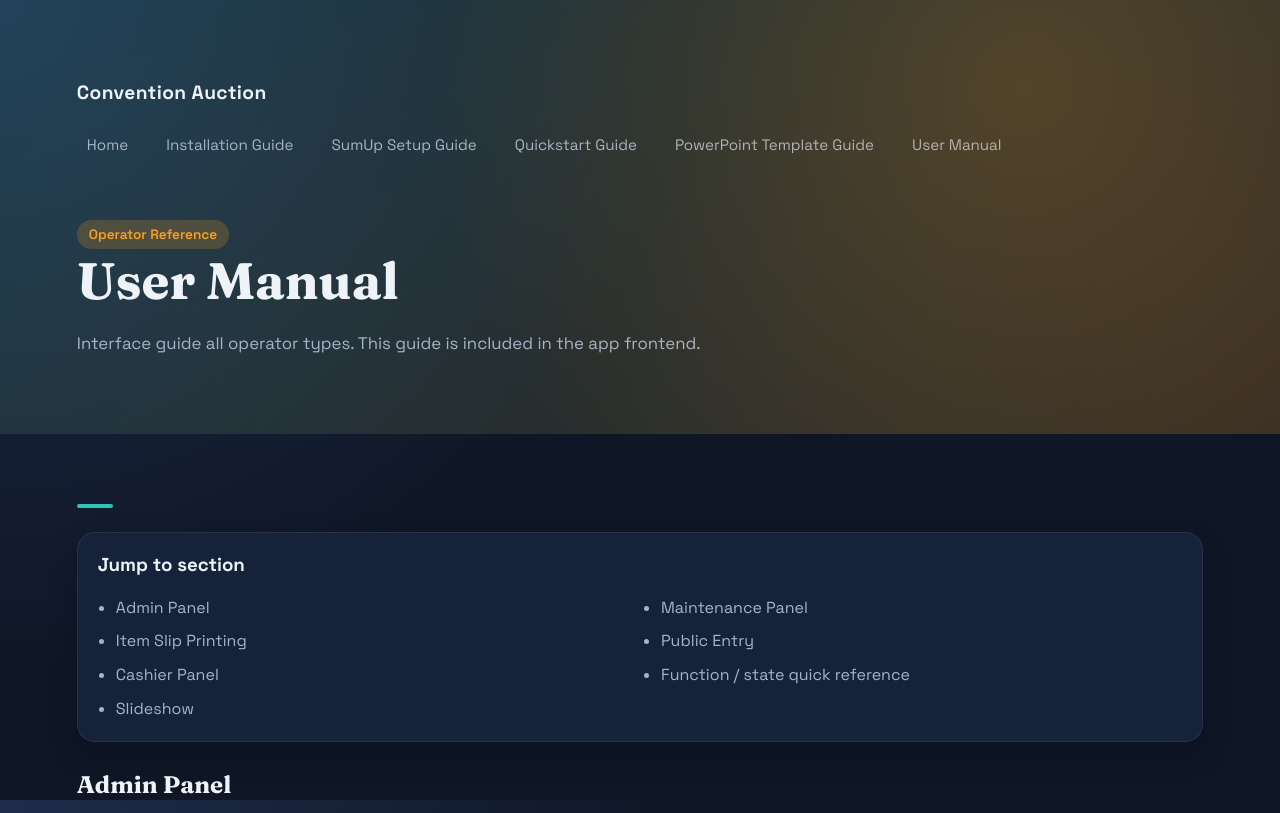
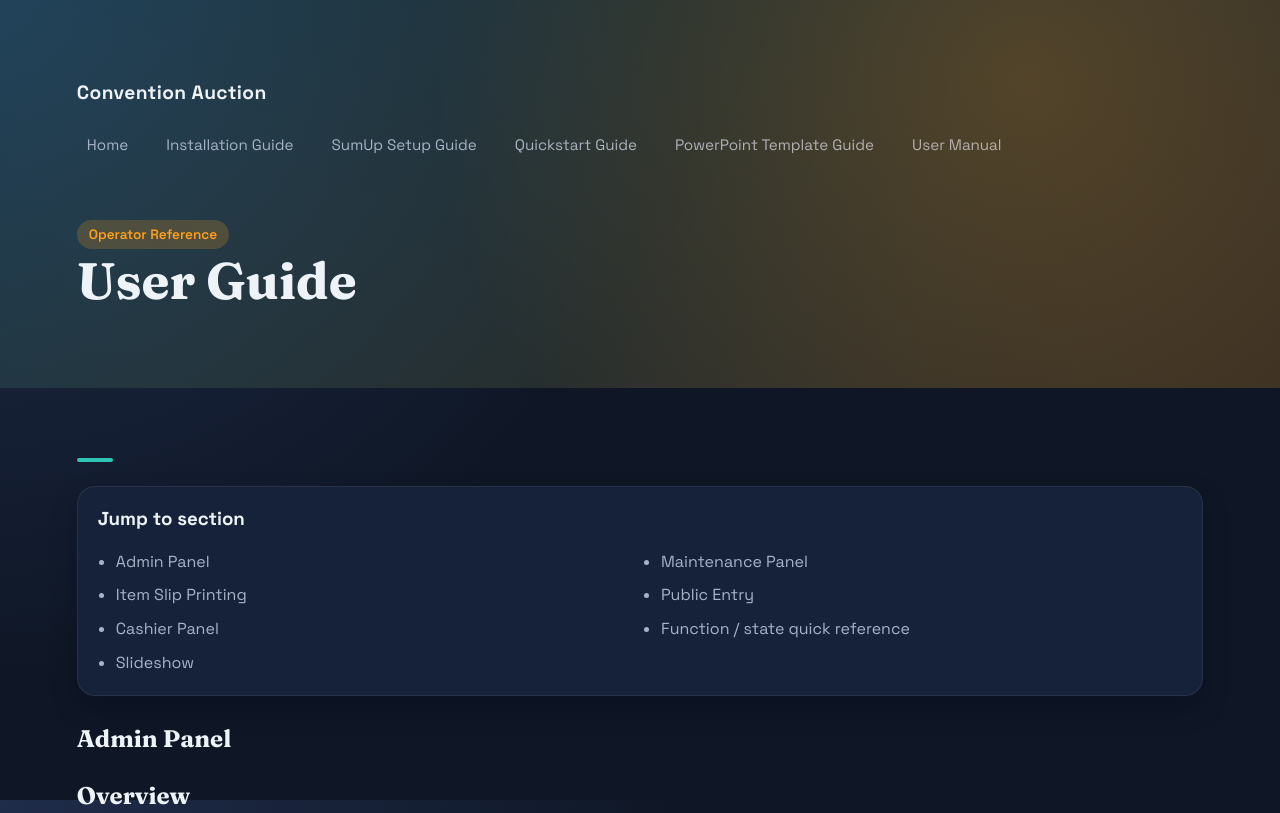
Before and after one commit to coastie-uk/convention-auction, a plain HTML site: page docs/user-guide.html in a window 1280 px wide. Shown: the top 813 px of the page. Drawn offline with Linux system fonts and the light colour scheme.

Commit message:
Rename 'User Manual' to 'User Guide'
Updated the title and description of the user manual.

```diff
--- a/docs/user-guide.html
+++ b/docs/user-guide.html
@@ -115,8 +115,8 @@ document.addEventListener("DOMContentLoaded", () => {
     <div class="hero">
       <div>
         <div class="badge">Operator Reference</div>
-        <h1>User Manual</h1>
-        <p>Interface guide all operator types. This guide is included in the app frontend.</p>
+        <h1>User Guide</h1>
+
       </div>
     </div>
   </header>
```
